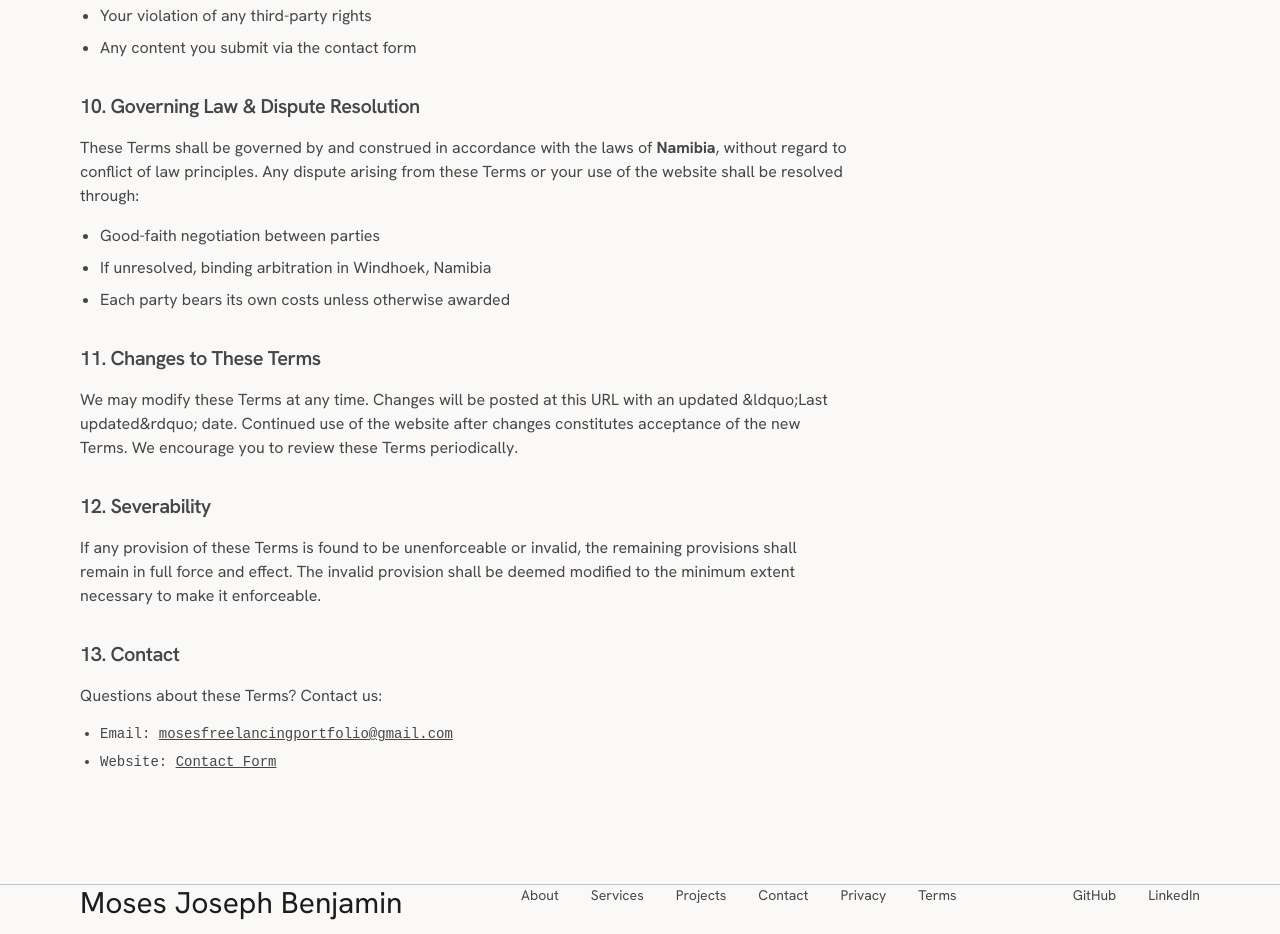
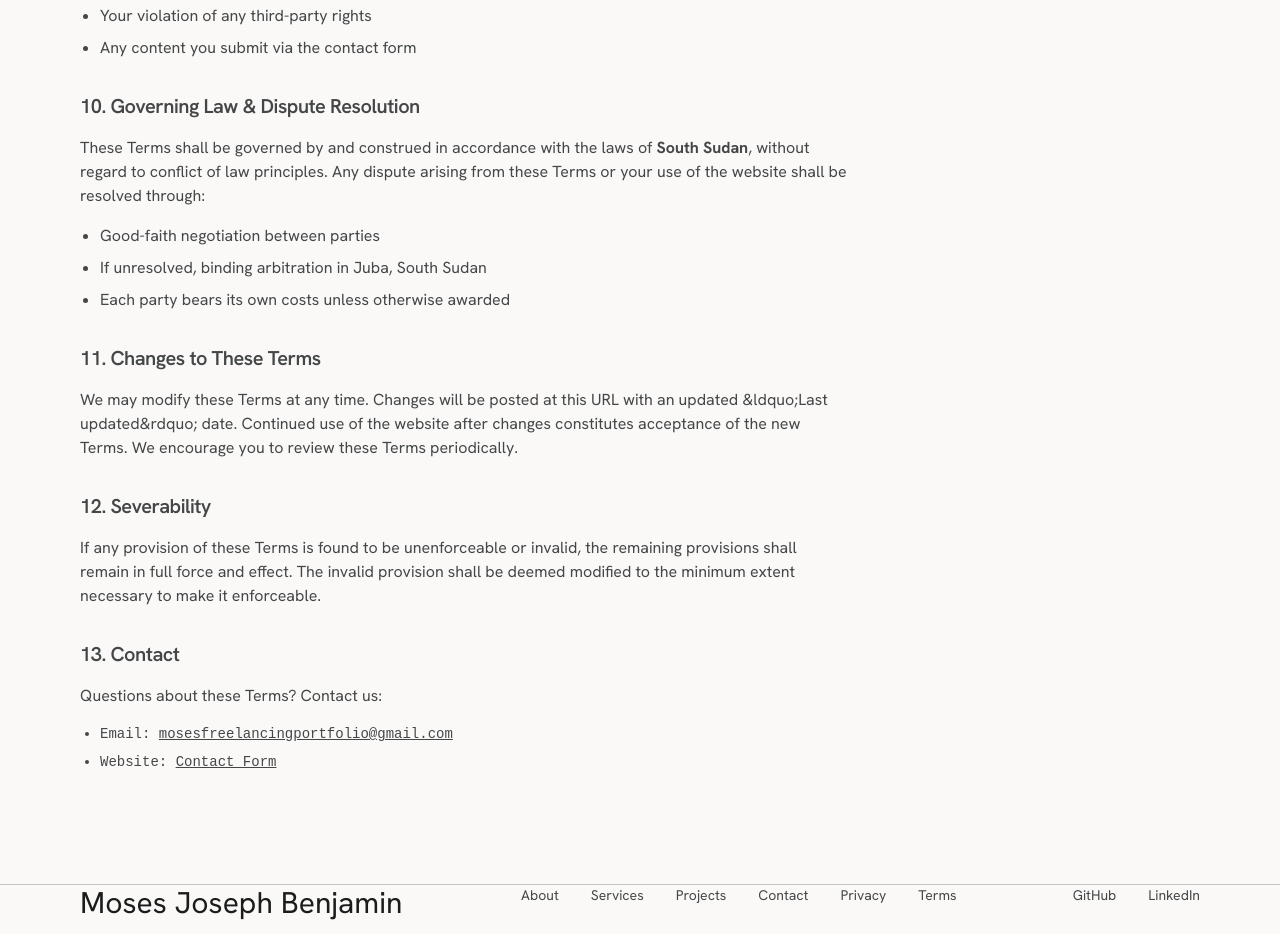
Before and after one commit to mosesfreelancingportfolio-maker/portfolio, a Next.js app: page /terms in a window 1280 px wide. Shown: the part 2580-3514 px from the top of the page. Built offline with nearby package versions, Linux system fonts and the light colour scheme; no server answers.

Commit message:
Update jurisdiction to South Sudan in Terms & Conditions

```diff
--- a/src/app/terms/page.tsx
+++ b/src/app/terms/page.tsx
@@ -162,11 +162,11 @@ export default function TermsPage() {
           <section>
             <h2 className="text-xl font-semibold tracking-tight mb-4">10. Governing Law & Dispute Resolution</h2>
             <p className="mb-4">
-              These Terms shall be governed by and construed in accordance with the laws of <strong>Namibia</strong>, without regard to conflict of law principles. Any dispute arising from these Terms or your use of the website shall be resolved through:
+              These Terms shall be governed by and construed in accordance with the laws of <strong>South Sudan</strong>, without regard to conflict of law principles. Any dispute arising from these Terms or your use of the website shall be resolved through:
             </p>
             <ul className="list-disc space-y-2 pl-5 mb-4">
               <li>Good-faith negotiation between parties</li>
-              <li>If unresolved, binding arbitration in Windhoek, Namibia</li>
+              <li>If unresolved, binding arbitration in Juba, South Sudan</li>
               <li>Each party bears its own costs unless otherwise awarded</li>
             </ul>
           </section>
```
